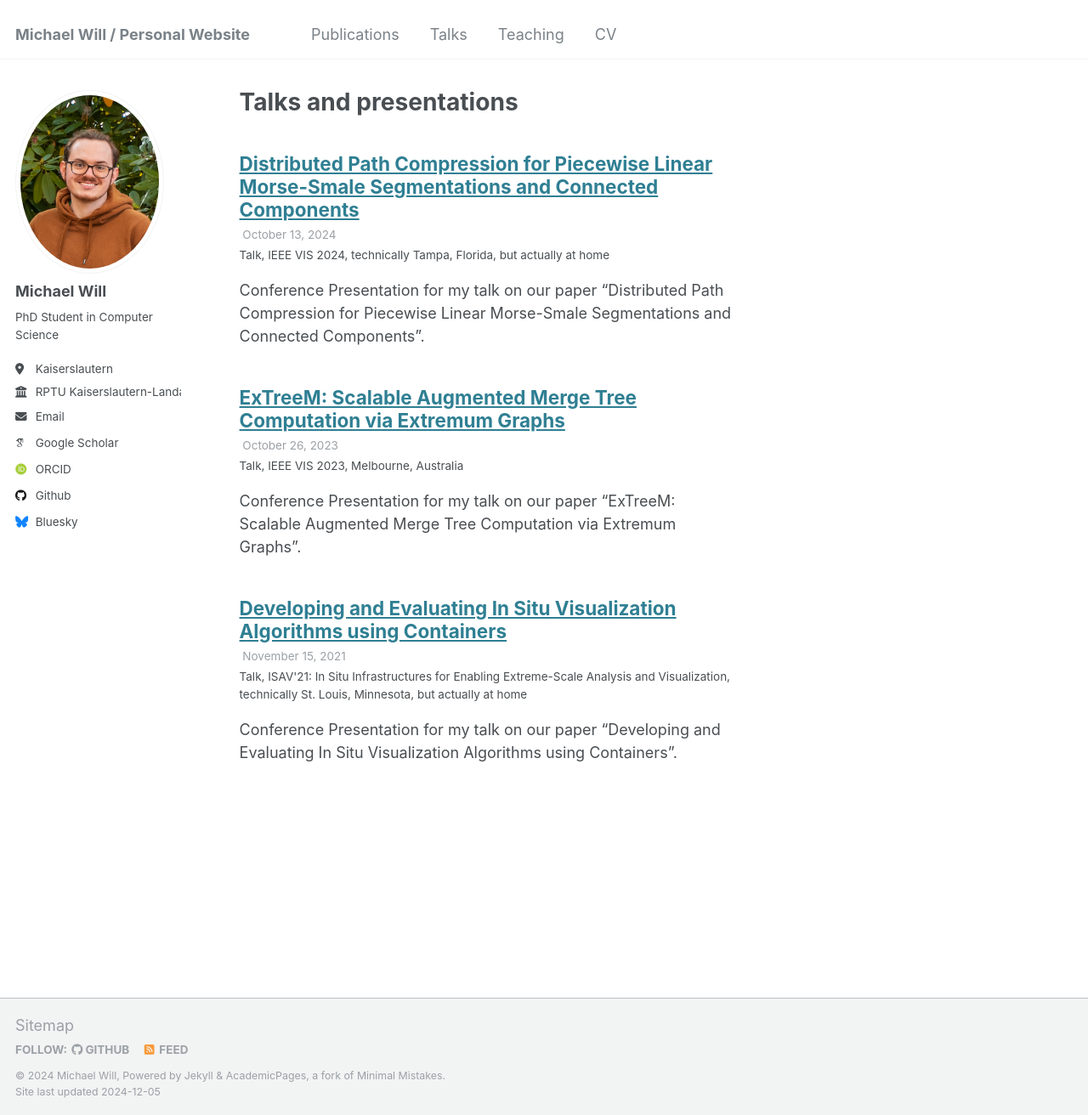
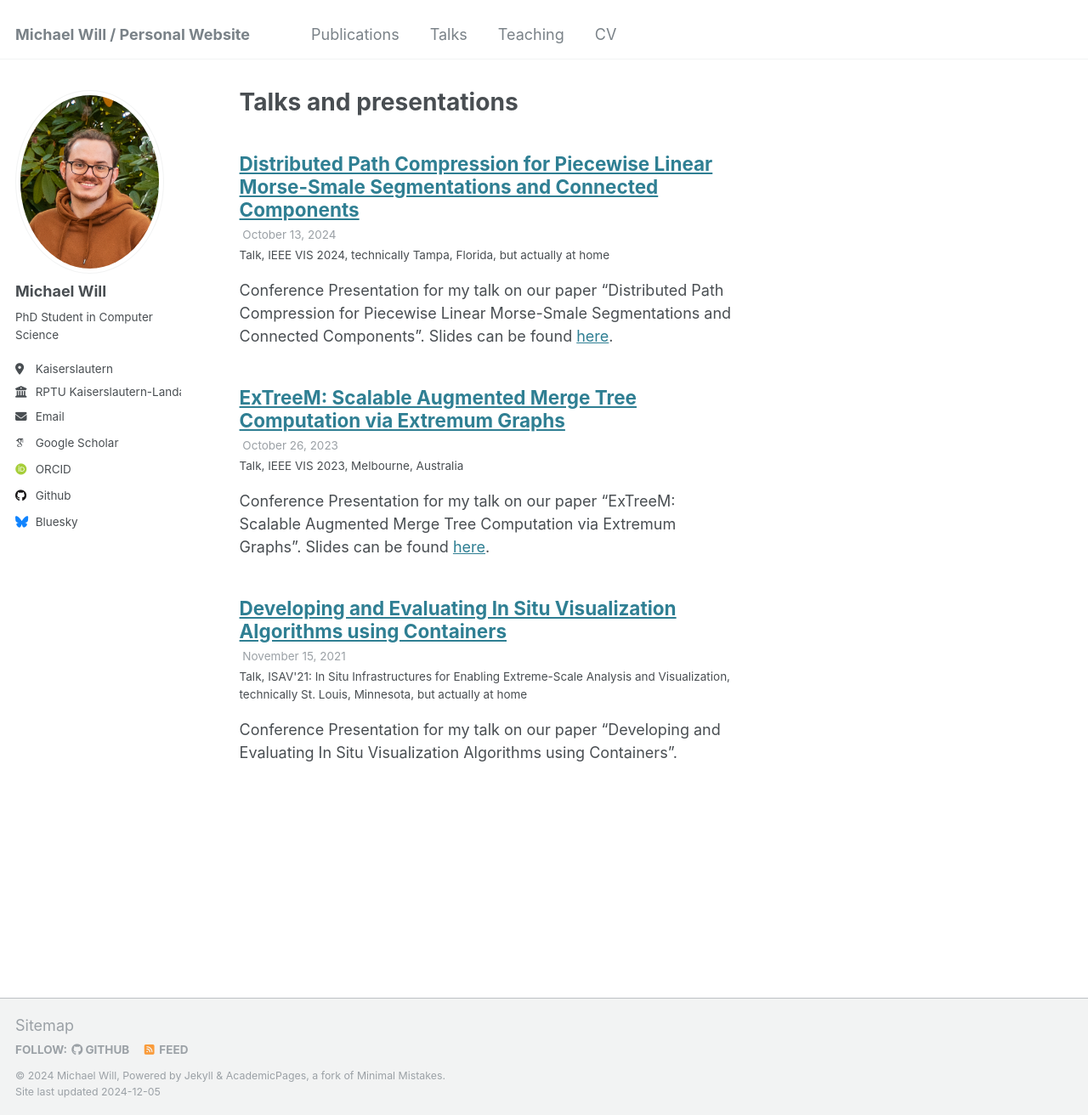
Before and after one commit to m-s-will/m-s-will.github.io, a Jekyll site: the page built from _pages/talks.html, in a window 1280 px wide and 1312 px high. Shown: the whole window at 85% size. Built offline with Jekyll 4.4.1, drawn with Linux system fonts in a browser that asks for light colours; some web fonts are replaced.

Commit message:
added slides

```diff
--- a/_talks/2023-10-26-vis-extreem.md
+++ b/_talks/2023-10-26-vis-extreem.md
@@ -9,4 +9,4 @@ location: "Melbourne, Australia"
 url: https://www.youtube.com/watch?v=AVHlMbYJnNk
 ---
 
-Conference Presentation for my talk on our paper "ExTreeM: Scalable Augmented Merge Tree Computation via Extremum Graphs".
+Conference Presentation for my talk on our paper "ExTreeM: Scalable Augmented Merge Tree Computation via Extremum Graphs". Slides can be found [here](/files/ExTreeM.pdf).
--- a/_talks/2024-10-13-vis-dpc.md
+++ b/_talks/2024-10-13-vis-dpc.md
@@ -9,4 +9,4 @@ location: "technically Tampa, Florida, but actually at home"
 url: https://www.youtube.com/live/P4Q7JnhHGuA?si=TpWAK2t4aov9ikP8&t=8176
 ---
 
-Conference Presentation for my talk on our paper "Distributed Path Compression for Piecewise Linear Morse-Smale Segmentations and Connected Components".
+Conference Presentation for my talk on our paper "Distributed Path Compression for Piecewise Linear Morse-Smale Segmentations and Connected Components". Slides can be found [here](/files/DPC.pdf).
```
Also changed, not shown: 2 other files.
